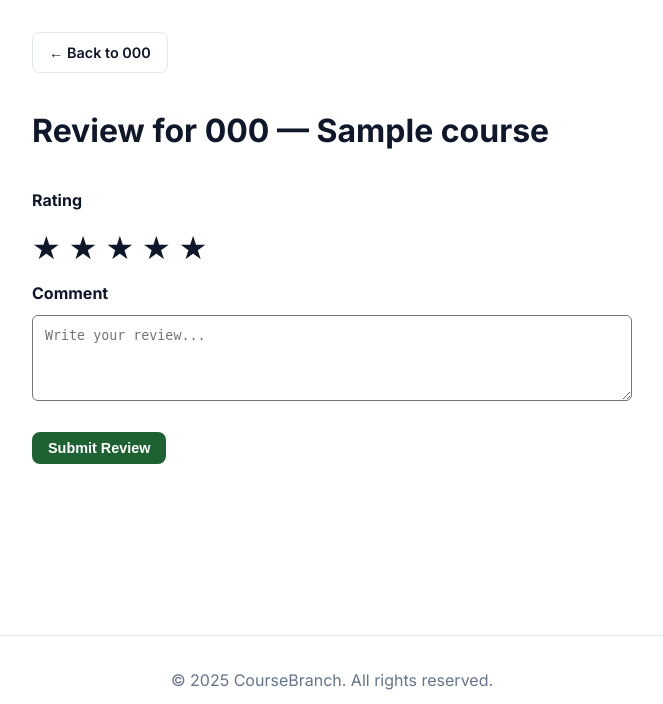
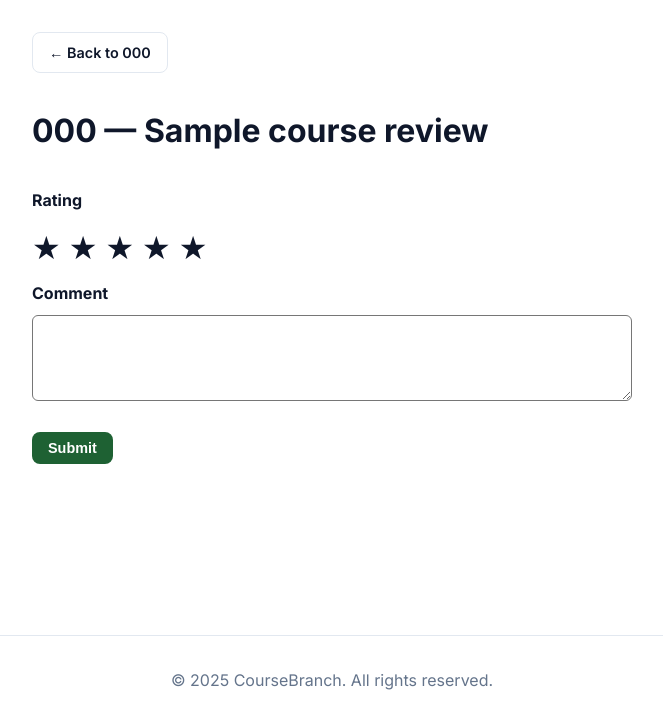
Before and after one commit to Valaki318/coursebranch, a Django app: page /catalog/course/000/review/ in a window 1280 px wide. Shown: the part 74-778 px from the top of the page, without its empty margins (308-971 px from the left). Run offline with Django 5.2, Linux system fonts and the light colour scheme; a user stored in the database is signed in; tables that the repository leaves empty hold one stand-in row (values such as "Sample post").

Commit message:
minor changes

```diff
--- a/coursebranch/catalog/templates/catalog/create_review.html
+++ b/coursebranch/catalog/templates/catalog/create_review.html
@@ -2,21 +2,62 @@
 
 {% block title %}Review {{ course.code }}{% endblock %}
 
+{% block extra_css %}
+<style>
+    .rvwdiv {
+        max-width: 600px;
+        margin: 0 auto;
+    }
+
+    .bck-btn {
+        margin-bottom: 2rem;
+        display: inline-block;
+    }
+
+    .rvwh1 {
+        margin-bottom: 1rem;
+    }
+
+    .rtnl,
+    .cmnt {
+        font-weight: bold;
+    }
+
+    .strs {
+        display: flex;
+        gap: 0.5rem;
+        font-size: 2rem;
+        cursor: pointer;
+        margin: 0.5rem 0;
+    }
+
+    .cmntb {
+        width: 100%;
+        padding: 0.75rem;
+        border-radius: 6px;
+        margin-top: 0.5rem;
+    }
+
+    .submit-btn {
+        margin-top: 1.5rem;
+    }
+</style>
+{% endblock %}
+
 {% block content %}
-<div style="max-width: 600px; margin: 0 auto;">
+<div class="rvwdiv">
 
-    <a href="{% url 'course_detail' course.code %}" class="btn btn-outline" style="margin-bottom: 2rem; display: inline-block;">
+    <a href="{% url 'course_detail' course.code %}" class="btn btn-outline bck-btn">
         &larr; Back to {{ course.code }}
     </a>
 
-    <h1 style="margin-bottom: 1rem;">Review for {{ course.code }} — {{ course.name }}</h1>
+    <h1 class="rvwh1">{{ course.code }} — {{ course.name }} review</h1>
 
     <form method="POST" style="margin-top: 2rem;">
         {% csrf_token %}
 
-        <label style="font-weight: bold;">Rating</label>
-        <div style="display: flex; gap: 0.5rem; font-size: 2rem; cursor: pointer; margin: 0.5rem 0;"
-             id="star-container">
+        <label class="rtnl">Rating</label>
+        <div id="strc" class="strs">
             <span data-value="1">&#9733;</span>
             <span data-value="2">&#9733;</span>
             <span data-value="3">&#9733;</span>
@@ -24,15 +65,13 @@
             <span data-value="5">&#9733;</span>
         </div>
 
-        <input type="hidden" name="rating" id="rating-input" required>
+        <input type="hidden" name="rating" id="rate" required>
 
-        <label for="comment" style="font-weight: bold;">Comment</label>
-        <textarea name="comment" id="comment" rows="4"
-                  style="width: 100%; padding: 0.75rem; border-radius: 6px; margin-top: 0.5rem;"
-                  placeholder="Write your review..." required></textarea>
+        <label for="comment" class="cmnt">Comment</label>
+        <textarea name="comment" id="comment" rows="4" class="cmntb" required></textarea>
 
-        <button type="submit" class="btn btn-primary" style="margin-top: 1.5rem;">
-            Submit Review
+        <button type="submit" class="btn btn-primary submit-btn">
+            Submit
         </button>
     </form>
 
@@ -41,19 +80,19 @@
 
 {% block extra_js %}
 <script>
-    const stars = document.querySelectorAll("#star-container span");
-    const ratingInput = document.getElementById("rating-input");
+    const stars = document.querySelectorAll("#strc span");
+    const rate = document.getElementById("rate");
 
     stars.forEach(star => {
         star.addEventListener("click", () => {
             const value = star.getAttribute("data-value");
-            ratingInput.value = value;
+            rate.value = value;
 
-            stars.forEach(s => {
-                if (s.getAttribute("data-value") <= value) {
-                    s.style.color = "gold";
+            stars.forEach(sta => {
+                if (sta.getAttribute("data-value") <= value) {
+                    sta.style.color = "gold";
                 } else {
-                    s.style.color = "gray";
+                    sta.style.color = "gray";
                 }
             });
         });
```
